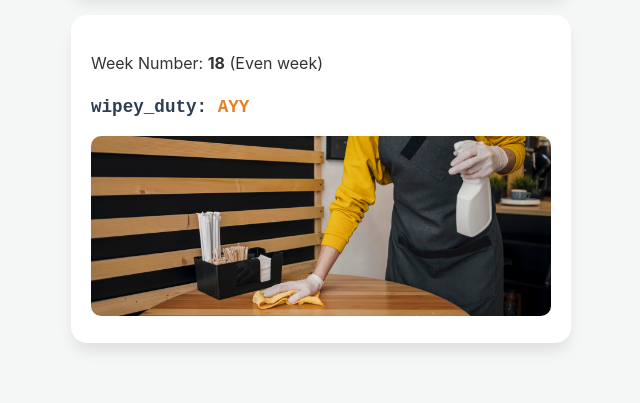
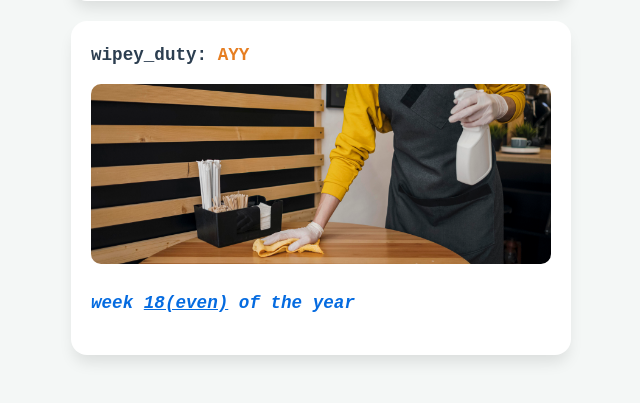
Before and after one commit to zreame/duty, a Flask app: page / in a window 1280 px wide. Shown: the part 440-843 px from the top of the page, without its empty margins (319-959 px from the left). Before the commit the page ends 790 px from the top, so only its background shows below. Run offline with Flask 3, Linux system fonts and the light colour scheme.

Commit message:
updated styling, deemphasized day and week of the year captions

```diff
--- a/app.py
+++ b/app.py
@@ -13,18 +13,18 @@ def index():
     # Logic for your custom duties
     # Day is Odd -> ayy, Even -> ism
     if day_num % 2 != 0:
-        is_day_odd = "Odd day"
+        is_day_odd = "odd"
         neko_status = "Ayy"
     else:
-        is_day_odd = "Even day"
+        is_day_odd = "even"
         neko_status = "Ism"
 
     # Week is Even -> ayy, Odd -> ism
     if week_num % 2 != 0:
-        is_week_odd = "Odd week"
+        is_week_odd = "odd"
         wipey_status = "Ism"
     else:
-        is_week_odd = "Even week"
+        is_week_odd = "even"
         wipey_status = "Ayy"
 
     context = {
--- a/static/style.css
+++ b/static/style.css
@@ -35,6 +35,10 @@ body {
     color: #2c3e50;
 }
 
+.demphasized{
+    color: #0169dffb;
+}
+
 .status-val {
     color: #e67e22;
     text-transform: uppercase;
--- a/templates/index.html
+++ b/templates/index.html
@@ -14,15 +14,15 @@
         </div>
 
         <div class="section">
-            <p>Day of Year: <strong>{{ data.day_of_year }}</strong> ({{ data.is_day_odd }})</p>
             <div class="duty-label">neko_duty: <span class="status-val">{{ data.neko_status }}</span></div>
             <img src="https://images.unsplash.com/photo-1514888286974-6c03e2ca1dba?q=80&w=500&auto=format&fit=crop" alt="Cat">
+            <p class="duty-label demphasized"><i>day <u>{{ data.day_of_year }}({{ data.is_day_odd }})</u> of the year</span></i></p>
         </div>
 
         <div class="section">
-            <p>Week Number: <strong>{{ data.week_number }}</strong> ({{ data.is_week_odd }})</p>
             <div class="duty-label">wipey_duty: <span class="status-val">{{ data.wipey_status }}</span></div>
             <img src="{{ url_for('static', filename='barista-cleaning-table-while-wearing-medical-mask.jpg') }}" alt="Wiping table">
+            <p class="duty-label demphasized"><i>week <u>{{ data.week_number }}({{ data.is_week_odd }})</u> of the year</span></i></p>
         </div>
     </div>
 </body>
```
Also changed, not shown: 1 other file.
